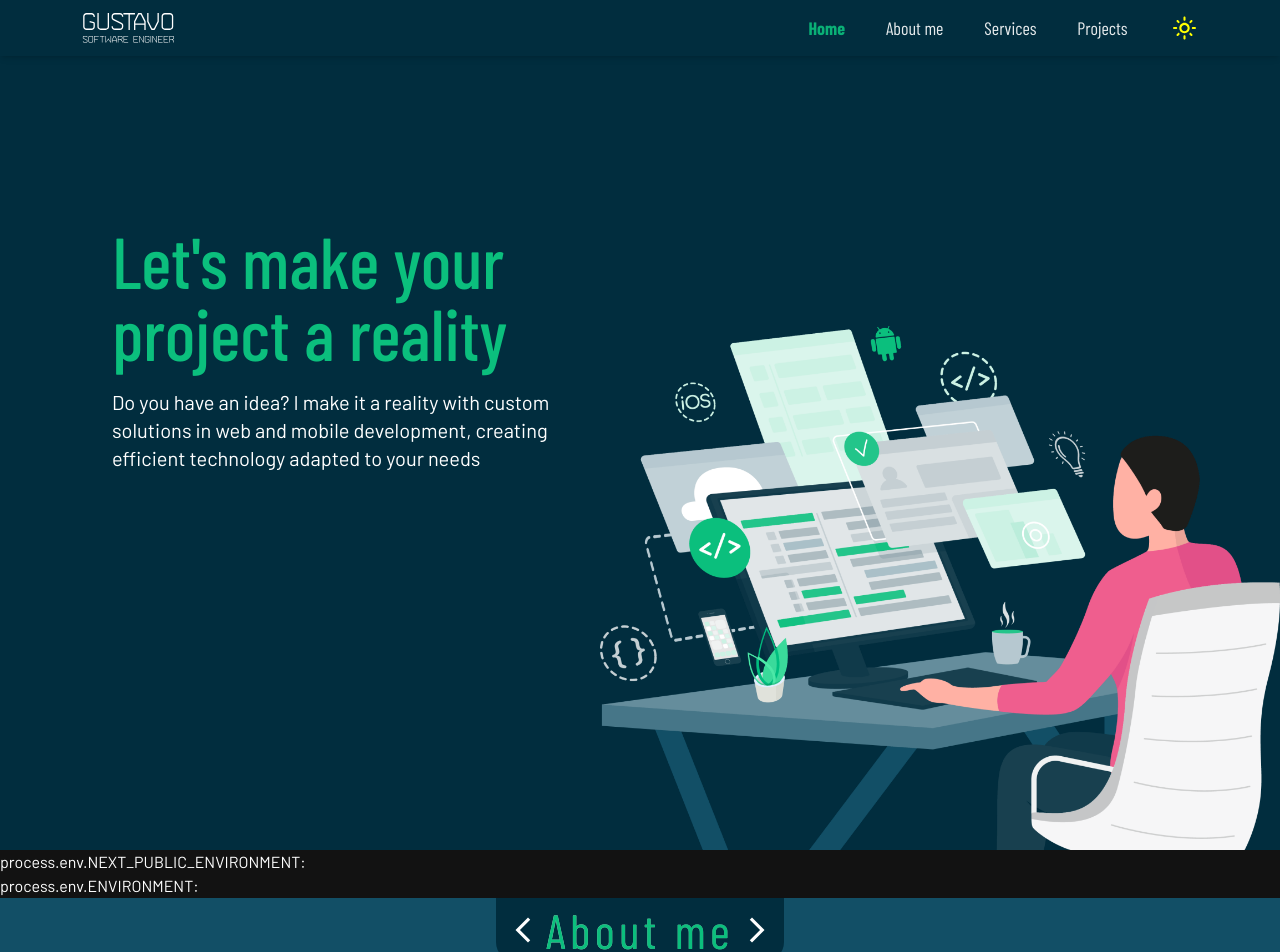
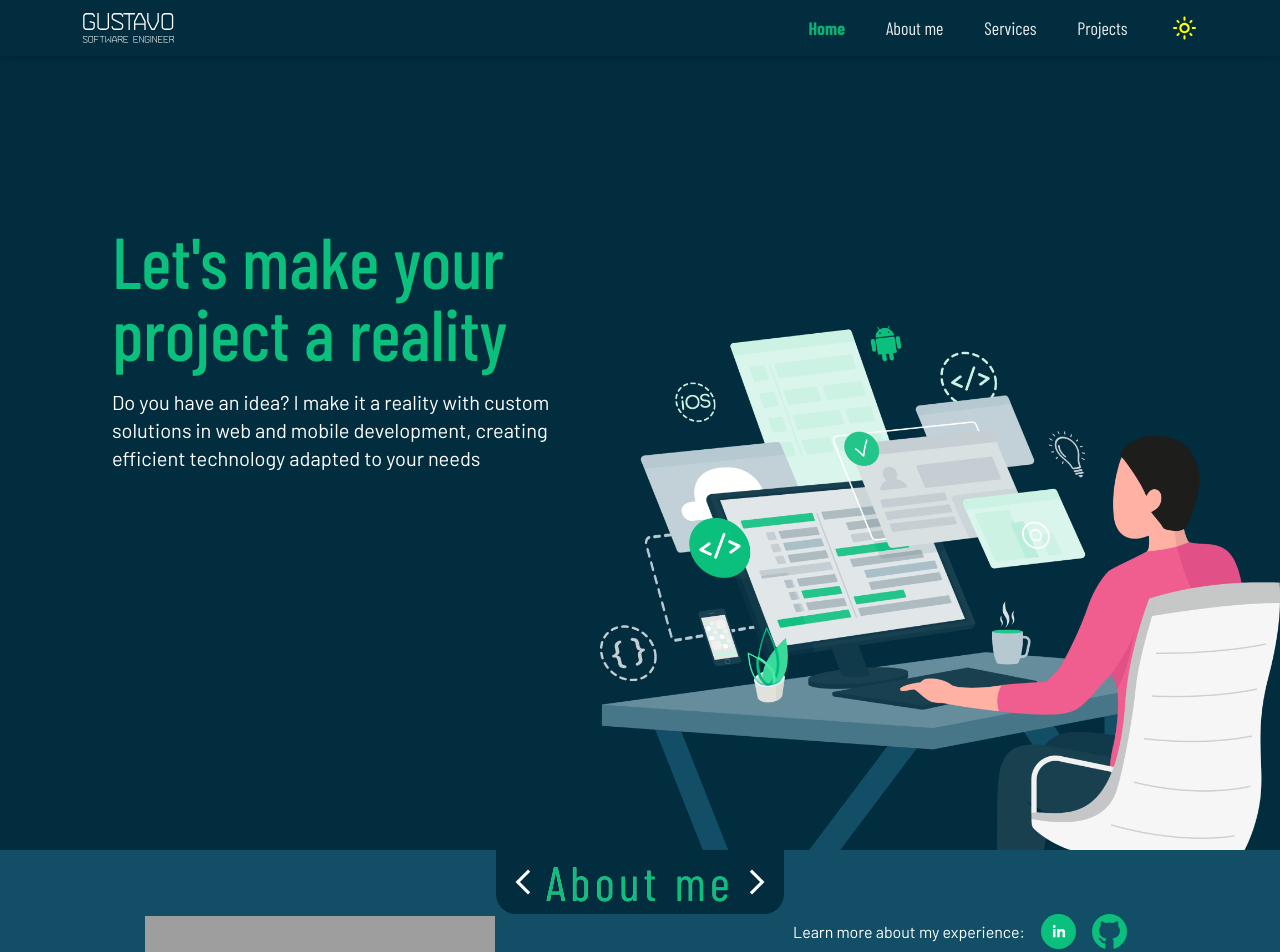
Before and after one commit to gustavo-gomez/portfolio, a Next.js app: page /en in a window 1280 px wide. Shown: the top 952 px of the page. Built offline with nearby package versions, Linux system fonts and the light colour scheme; grey boxes are pictures that could not be loaded.

Commit message:
test environment variable inside Github workflow

```diff
--- a/src/app/[locale]/page.tsx
+++ b/src/app/[locale]/page.tsx
@@ -41,11 +41,20 @@ export default function Home({params: {locale}}: Props) {
           />
         </div>
       </section>
-      <div className='block z-40'>process.env.NEXT_PUBLIC_ENVIRONMENT: {process.env?.NEXT_PUBLIC_ENVIRONMENT}</div>
-      <div className='block z-40'>process.env.ENVIRONMENT: {process.env?.ENVIRONMENT}</div>
-      <AboutMe/>
-      <Services/>
-      <Projects/>
-    </div>
-  );
+      {
+        process
+        .env?.NEXT_PUBLIC_ENVIRONMENT === 'STG' &&
+          <div>NEXT_PUBLIC_ENVIRONMENT</div>
+      }
+      {
+        process
+        .env?.ENVIRONMENT === 'STG' &&
+          <div>ENVIRONMENT</div>
+      }
+  <AboutMe/>
+  <Services/>
+  <Projects/>
+</div>
+)
+  ;
 }
```
